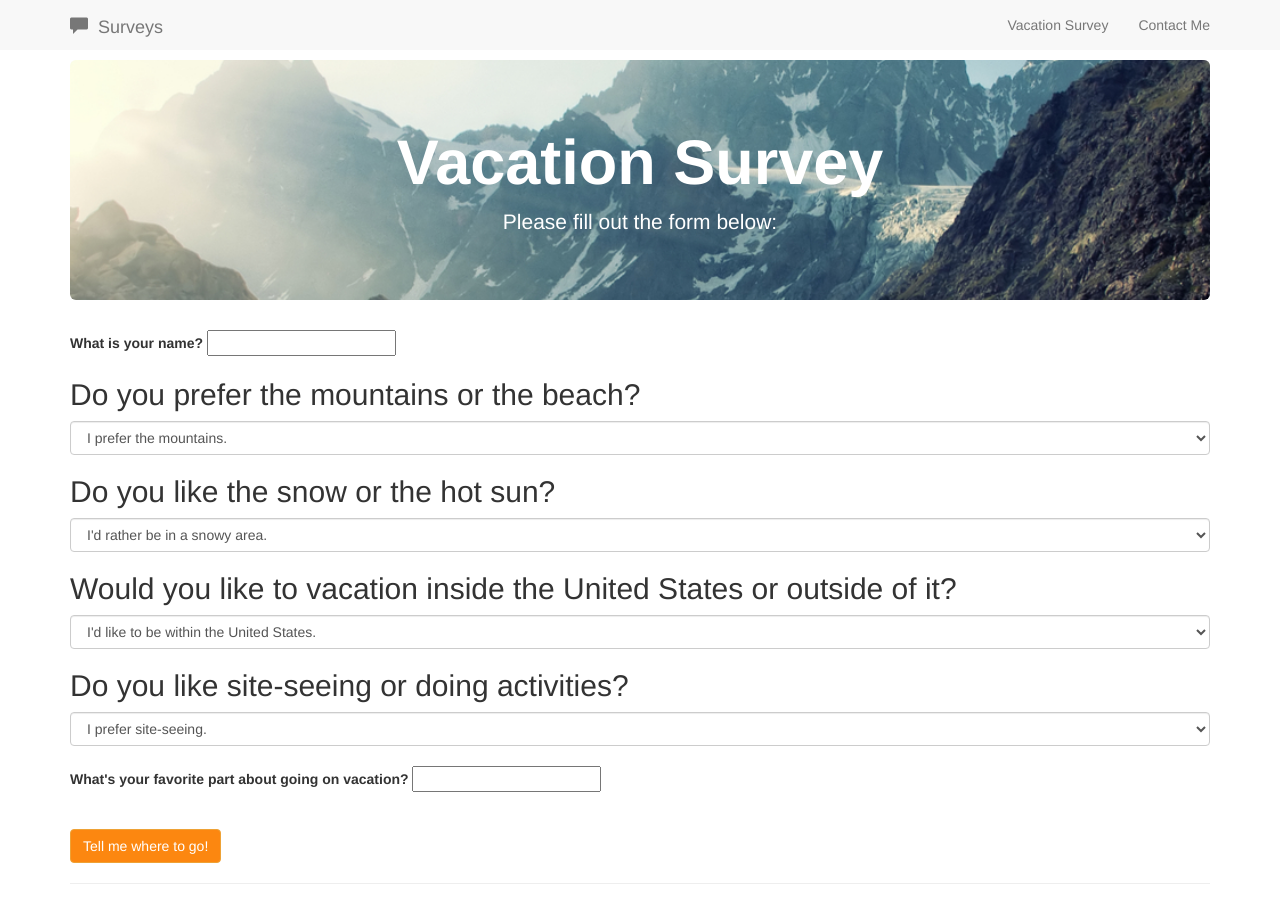
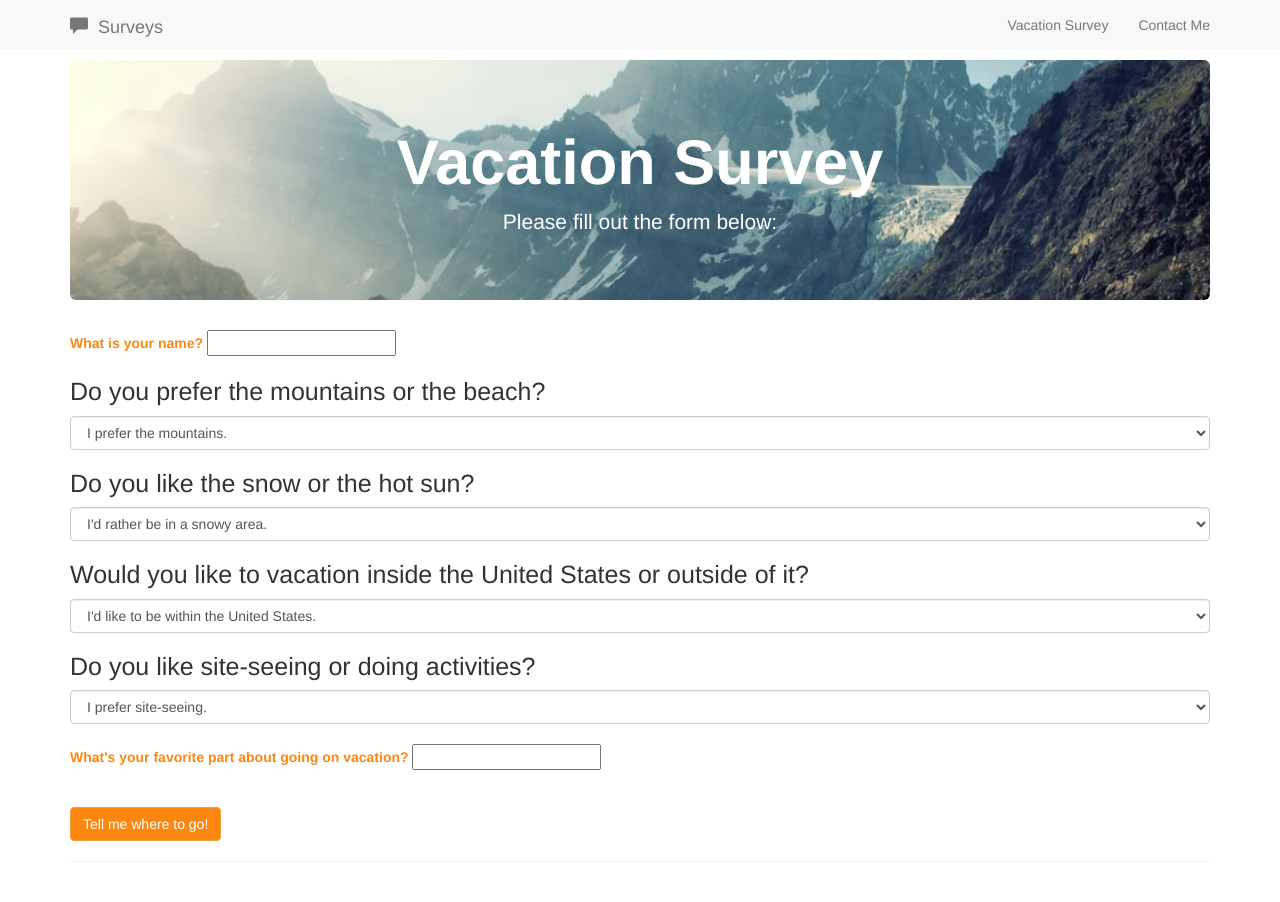
Before and after one commit to noahramey/vacation-survey, a plain HTML site: page index.html in a window 1280 px wide. Drawn offline with Linux system fonts and the light colour scheme.

Commit message:
fix a few bugs and fill out README.md

```diff
--- a/css/style.css
+++ b/css/style.css
@@ -37,12 +37,20 @@ body {
   display: none;
 }
 
+h2 {
+  font-size: 25px;
+}
+
 img {
   width: 75%;
 }
 
 .btn-warning {
   background: #FC8710;
+}
+
+label {
+  color: #FC8710;
 }
 /*FORM AND RESULTS*/
 
--- a/js/scripts.js
+++ b/js/scripts.js
@@ -41,8 +41,6 @@ $(document).ready(function() {
       $(".name").text(name);
     }
 
-    alert("hi")
-
     event.preventDefault();
   });
 });
```
Also changed, not shown: 1 other file.
